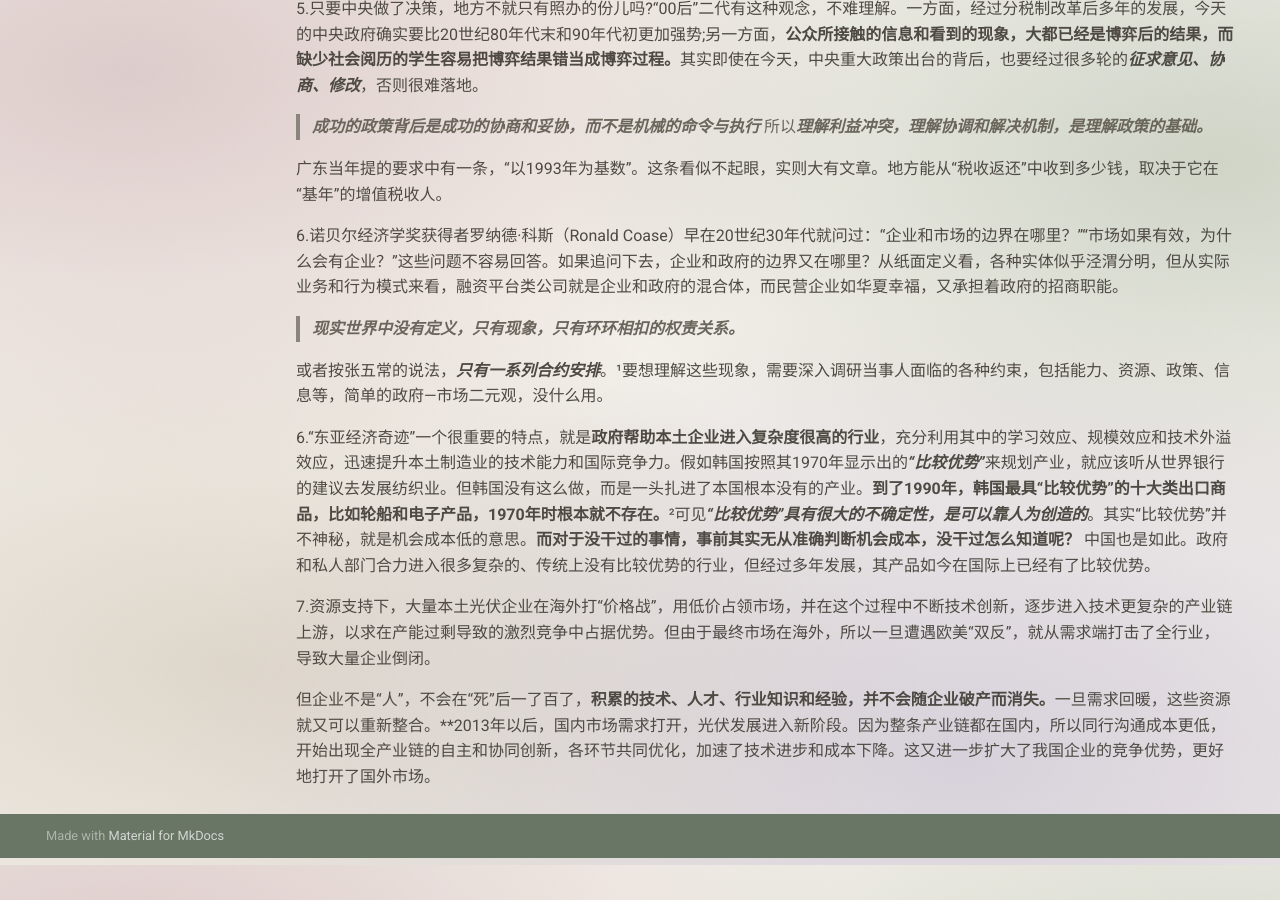
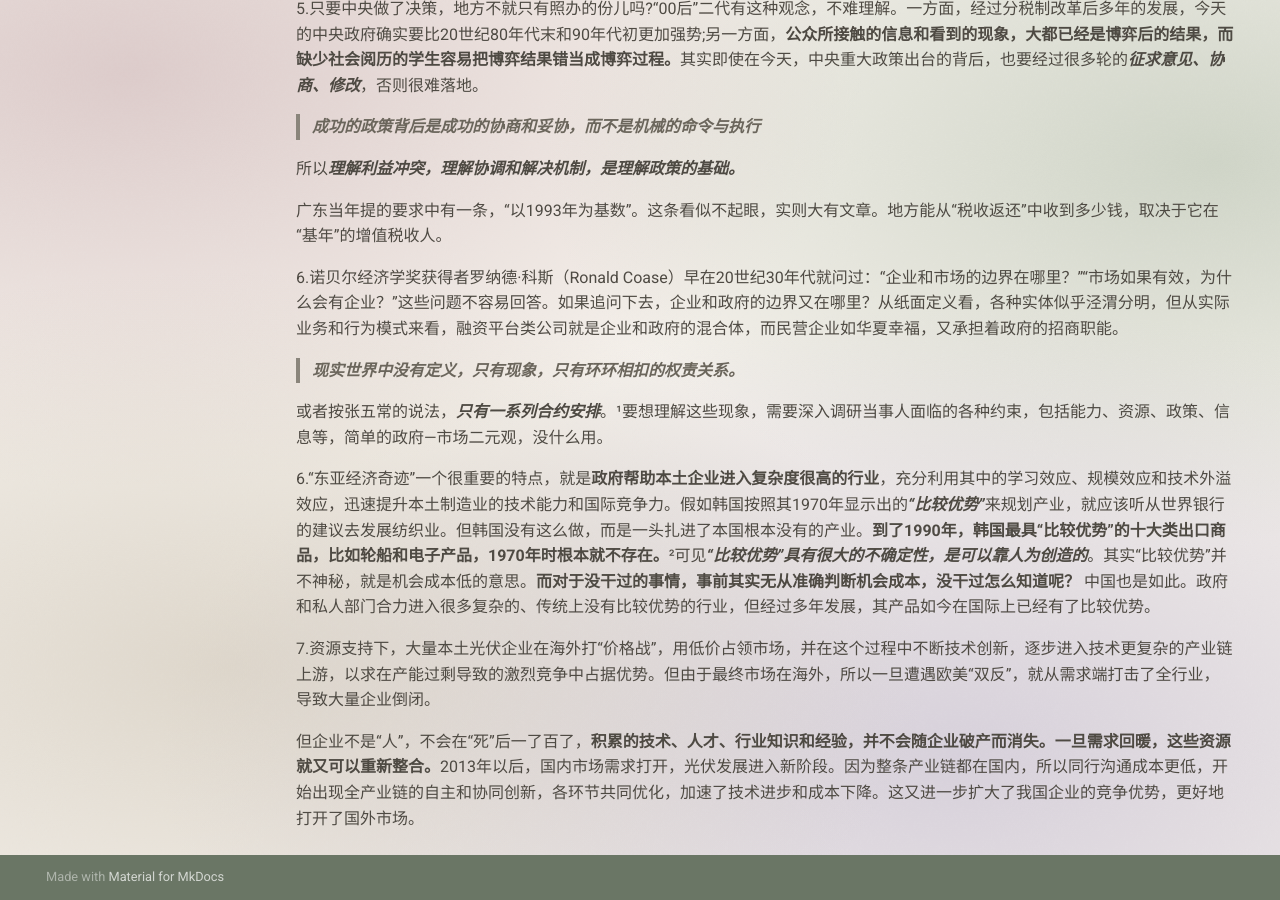
Before and after one commit to U-N-Owen-Ron/U-N-Owen-Ron.github.io, an MkDocs documentation site: the page built from docs/reading/zhishenshinei.md, in a window 1280 px wide and 900 px high, scrolled down 935 px. Built offline with MkDocs 1.6.1 and Material for MkDocs 9.7.7, drawn with Linux system fonts in a browser that asks for light colours.

```diff
--- a/docs/reading/zhishenshinei.md
+++ b/docs/reading/zhishenshinei.md
@@ -20,6 +20,7 @@
 
 5.只要中央做了决策，地方不就只有照办的份儿吗?“00后”二代有这种观念，不难理解。一方面，经过分税制改革后多年的发展，今天的中央政府确实要比20世纪80年代末和90年代初更加强势;另一方面，**公众所接触的信息和看到的现象，大都已经是博弈后的结果，而缺少社会阅历的学生容易把博弈结果错当成博弈过程。**其实即使在今天，中央重大政策出台的背后，也要经过很多轮的***征求意见、协商、修改***，否则很难落地。
 > ***成功的政策背后是成功的协商和妥协，而不是机械的命令与执行***
+
 所以***理解利益冲突，理解协调和解决机制，是理解政策的基础。***
 
 广东当年提的要求中有一条，“以1993年为基数”。这条看似不起眼，实则大有文章。地方能从“税收返还”中收到多少钱，取决于它在“基年”的增值税收人。
@@ -34,4 +35,4 @@
 
 7.资源支持下，大量本土光伏企业在海外打“价格战”，用低价占领市场，并在这个过程中不断技术创新，逐步进入技术更复杂的产业链上游，以求在产能过剩导致的激烈竞争中占据优势。但由于最终市场在海外，所以一旦遭遇欧美“双反”，就从需求端打击了全行业，导致大量企业倒闭。
 
-但企业不是“人”，不会在“死”后一了百了，**积累的技术、人才、行业知识和经验，并不会随企业破产而消失。**一旦需求回暖，这些资源就又可以重新整合。**2013年以后，国内市场需求打开，光伏发展进入新阶段。因为整条产业链都在国内，所以同行沟通成本更低，开始出现全产业链的自主和协同创新，各环节共同优化，加速了技术进步和成本下降。这又进一步扩大了我国企业的竞争优势，更好地打开了国外市场。
+但企业不是“人”，不会在“死”后一了百了，**积累的技术、人才、行业知识和经验，并不会随企业破产而消失。一旦需求回暖，这些资源就又可以重新整合。**2013年以后，国内市场需求打开，光伏发展进入新阶段。因为整条产业链都在国内，所以同行沟通成本更低，开始出现全产业链的自主和协同创新，各环节共同优化，加速了技术进步和成本下降。这又进一步扩大了我国企业的竞争优势，更好地打开了国外市场。
```
